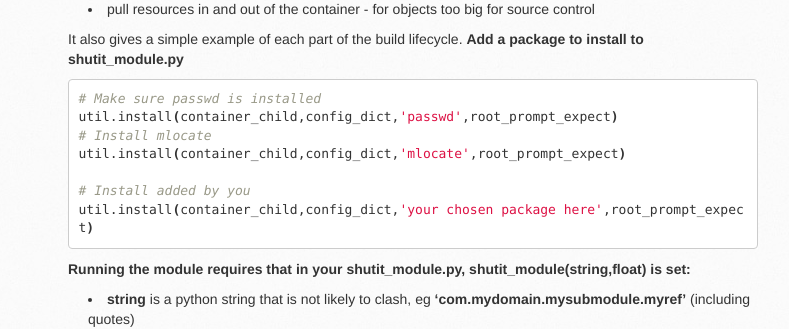
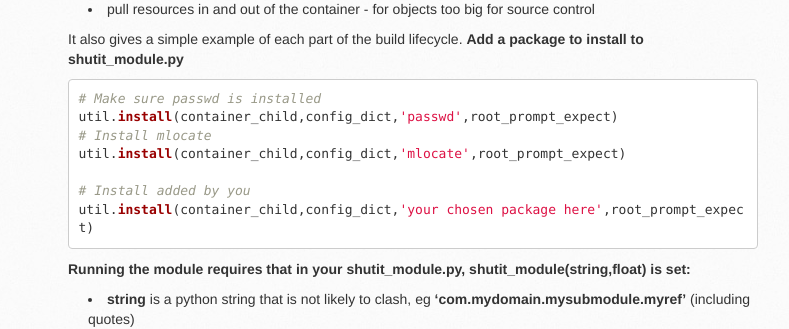
Before and after one commit to ianmiell/shutit, a Jekyll site: the page built from index.md, in a window 1280 px wide and 900 px high, scrolled down 1483 px. Shown: the part 151-480 px from the top of the window, without its empty margins (102-891 px from the left). Built offline with Jekyll 4.4.1, drawn with Linux system fonts in a browser that asks for light colours; nearby versions of some CDN libraries; Markdown is read by kramdown in place of the engine named in the settings.

Commit message:
MD tweaks

````diff
--- a/index.md
+++ b/index.md
@@ -47,7 +47,7 @@ Folder structure:
 
 An example folder structure:
 
-```sh
+```
 ./shutit_module
 ├──  bin
 │   ├── create_skeleton.sh
@@ -75,7 +75,7 @@ The default module contains examples of many common tasks when installing, eg
 
 It also gives a simple example of each part of the build lifecycle. **Add a package to install to shutit_module.py**
 
-```sh
+```python
 # Make sure passwd is installed
 util.install(container_child,config_dict,'passwd',root_prompt_expect)
 # Install mlocate
````
